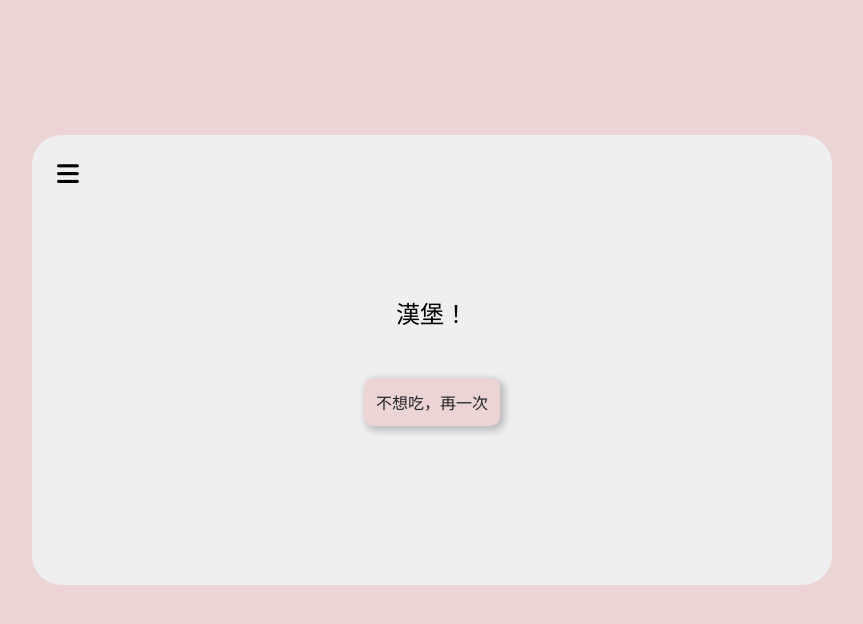
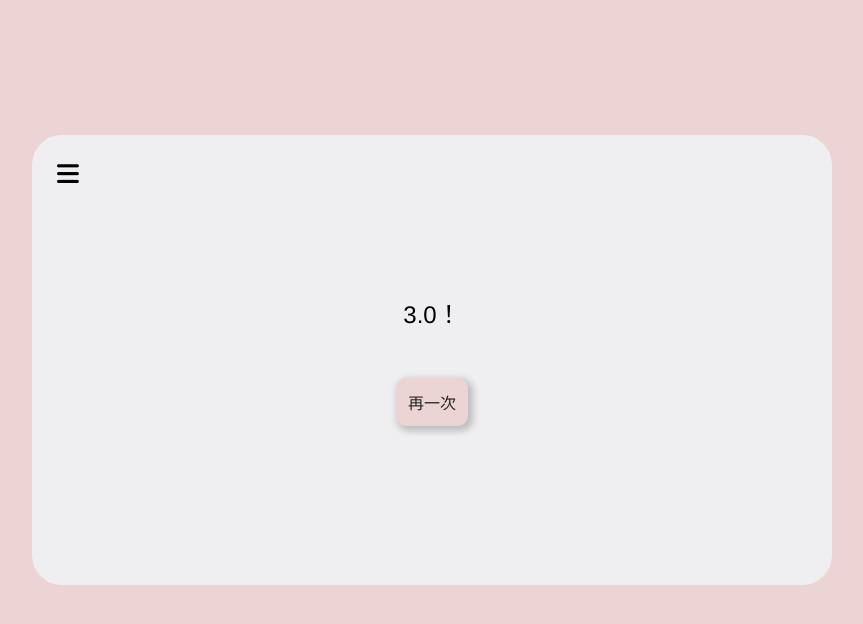
Before and after one commit to Kai-Min-Chang/witch-gift, a plain HTML site: page index.html in a window 1280 px wide. Both pictures are taken after a click on the element "Go!". Shown: the whole page, without its empty margins (208-1071 px from the left). Drawn offline with nearby package versions, Linux system fonts and the light colour scheme.

Commit message:
Update index.html

```diff
--- a/index.html
+++ b/index.html
@@ -114,7 +114,7 @@
         <div class="screen-panel">
             <div class="content-panel">
                 <div id="list-toggle" class="list-toggle"><i class="fa-solid fa-bars"></i></div>
-                <div id="food-result" class="food-result">今天要吃甚麼?!</div>
+                <div id="food-result" class="food-result">送哪個?!</div>
                 <div id="start-btn" class="start-btn">Go!</div>
             </div>
             <div id="list-container" class="list-container">
@@ -132,18 +132,8 @@
     <script src="https://cdnjs.cloudflare.com/ajax/libs/jquery/3.7.1/jquery.min.js" integrity="sha512-v2CJ7UaYy4JwqLDIrZUI/4hqeoQieOmAZNXBeQyjo21dadnwR+8ZaIJVT8EE2iyI61OV8e6M8PP2/4hpQINQ/g==" crossorigin="anonymous" referrerpolicy="no-referrer"></script>
     <script>
         let food_index = [
-            '乾鍋',
-            '麻辣燙',
-            '炸雞',
-            '漢堡',
-            '冒菜',
-            '烤肉',
-            '螺獅粉',
-            '肉夾饃',
-            '豌雜面',
-            '雞公煲',
-            '火鍋',
-            '拌飯'
+            '3.0',
+            '5200',
         ]
 
         function random_number(x) {
@@ -167,7 +157,7 @@
             $('#start-btn').addClass('disabled');
             setTimeout(() => {
                 clearInterval(ani);
-                $('#start-btn').html('不想吃，再一次');
+                $('#start-btn').html('再一次');
             $('#start-btn').removeClass('disabled');
             }, 1500);
         })
```
